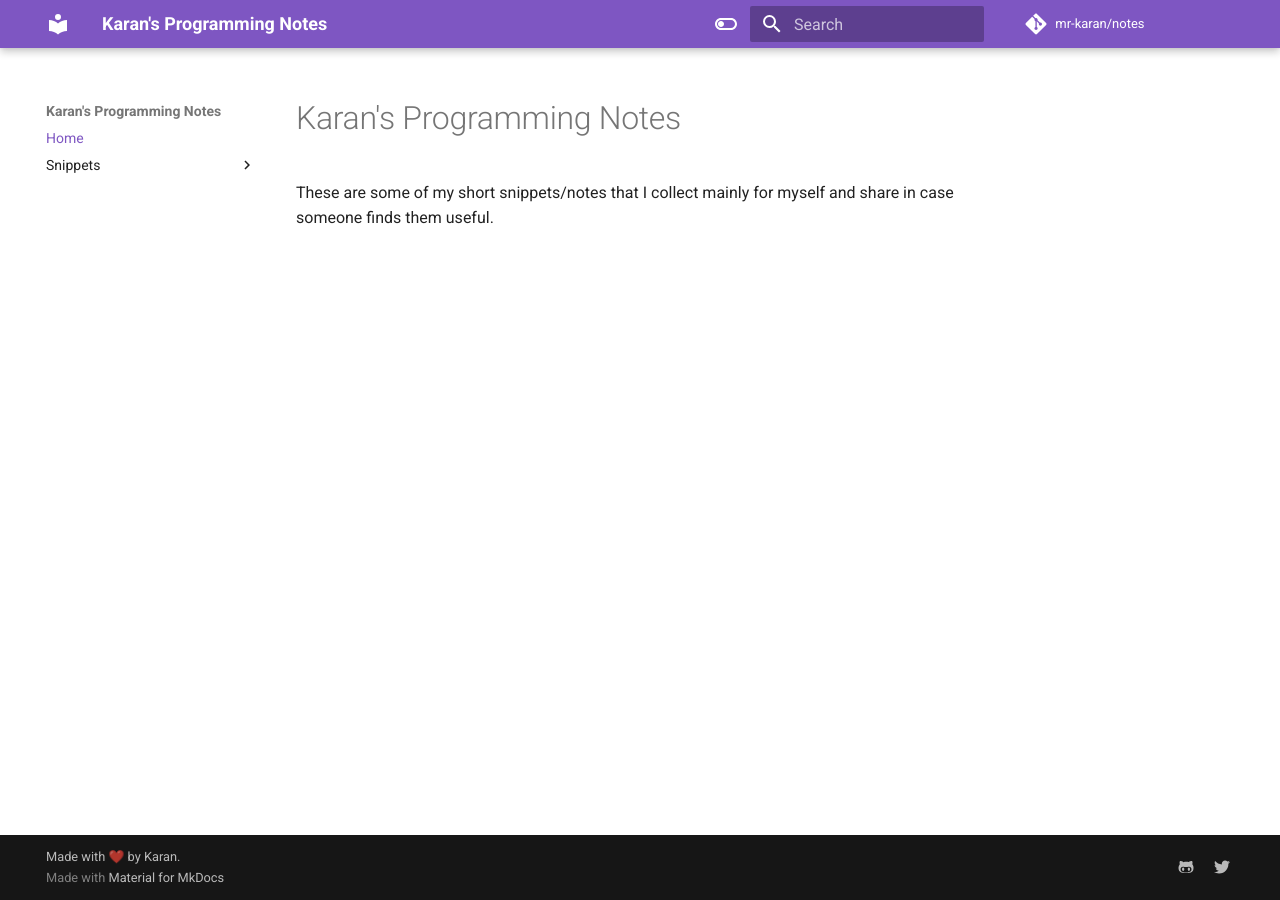
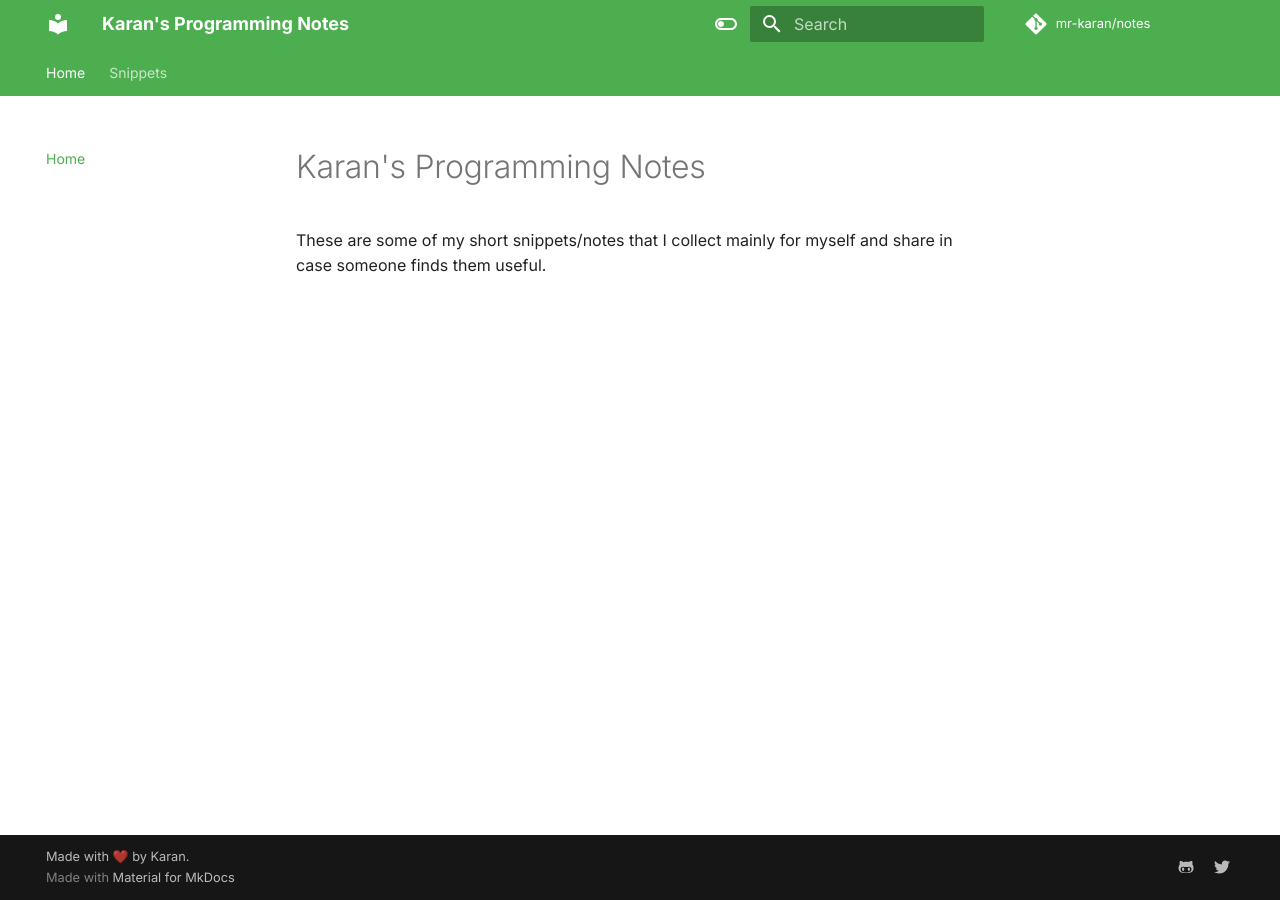
Before and after one commit to mr-karan/notes, an MkDocs documentation site: the page built from docs/index.md, in a window 1280 px wide. Built offline with MkDocs 1.6.1 and Material for MkDocs 9.7.7, drawn with Linux system fonts in a browser that asks for light colours; some web fonts are replaced; comment, search, counter and statistics services are not loaded; some of the changed lines change nothing that is shown.

Commit message:
chore: site ui upgrades

```diff
--- a/mkdocs.yml
+++ b/mkdocs.yml
@@ -11,7 +11,7 @@ theme:
   palette:
     - media: "(prefers-color-scheme: light)"
       scheme: default
-      primary: deep purple
+      primary: green
       toggle:
         icon: material/toggle-switch-off-outline
         name: Switch to dark mode
@@ -21,14 +21,23 @@ theme:
       toggle:
         icon: material/toggle-switch
         name: Switch to light mode
+  shortcuts:
+    next: 78     # n
+    previous: 80 # p
+    search: 83   # s
   language: en
   include_search_page: true
   search_index_only: true
   features:
     - navigation.instant
+    - tabs
+  font:
+    text: Inter
+    code: IMB Plex Mono
 
 plugins:
   - search:
+      separator: '[\s\-\.]+'
       prebuild_index: python
       lang:
         - en
```
Also changed, not shown: 1 other file.
